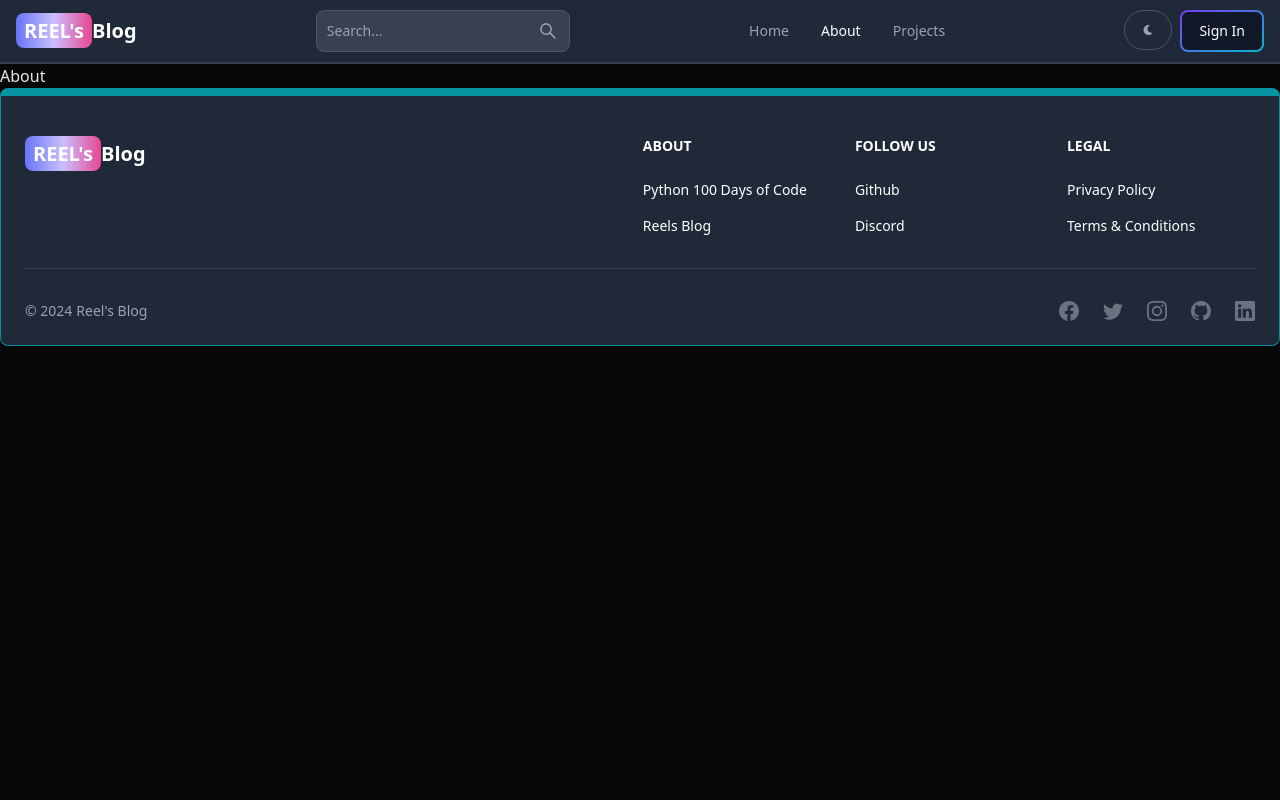
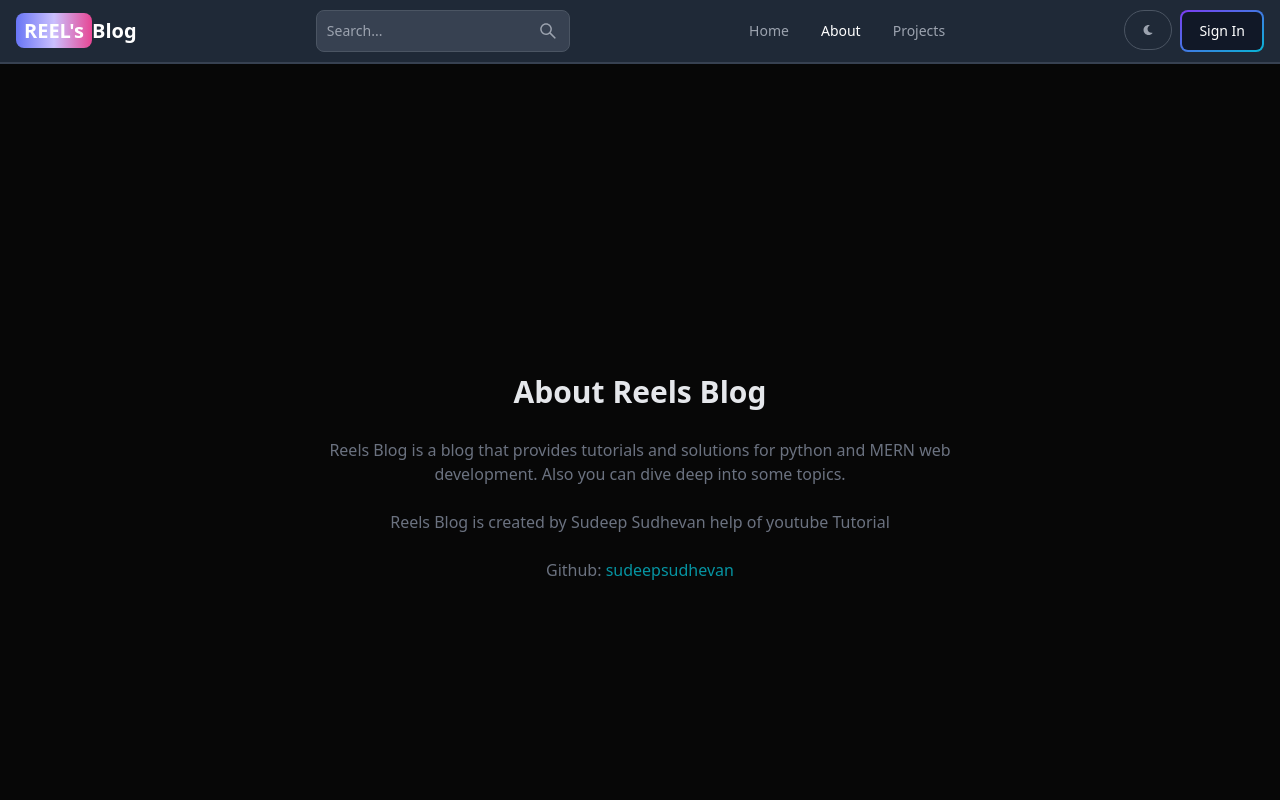
Before and after one commit to sudeepsudhevan/Blog-MERN-Project, a React (Vite) app in the folder client/: page /about in a window 1280 px wide. Shown: the top 800 px of the page. Built offline with nearby package versions, Linux system fonts and the light colour scheme; no server answers.

Commit message:
Complete about and project pages

```diff
--- a/client/src/pages/About.jsx
+++ b/client/src/pages/About.jsx
@@ -1,5 +1,17 @@
 export default function About() {
     return (
-        <div>About</div>
+        <div className="min-h-screen flex items-center justify-center">
+            <div className="max-w-2xl mx-auto p-3 text-center">
+                <div>
+                    <h1 className="text-3xl font-semibold text-center my-7">About Reels Blog</h1>
+                    <div className="text-md text-gray-500 flex flex-col gap-6">
+                        <p>Reels Blog is a blog that provides tutorials and solutions for python and MERN web development.
+                            Also you can dive deep into some topics.</p>
+                        <p>Reels Blog is created by Sudeep Sudhevan help of youtube Tutorial</p>
+                        <p>Github: <a className="text-teal-500" href="https://github.com/sudeepsudhevan">sudeepsudhevan</a></p>
+                    </div>
+                </div>
+            </div>
+        </div>
     )
 }
--- a/client/src/pages/Projects.jsx
+++ b/client/src/pages/Projects.jsx
@@ -1,5 +1,11 @@
+import CallToAction from "../components/CallToAction";
+
 export default function Projects() {
     return (
-        <div>Projects</div>
+        <div className="min-h-screen max-w-2xl mx-auto flex justify-center items-center flex-col gap-6 p-3">
+            <h1 className="text-3xl font-semibold">Projects</h1>
+            <p className="text-md text-gray-500">Build fun and exciting projects here using MERN stack and Python Django</p>
+            <CallToAction />
+        </div>
     )
 }
```
